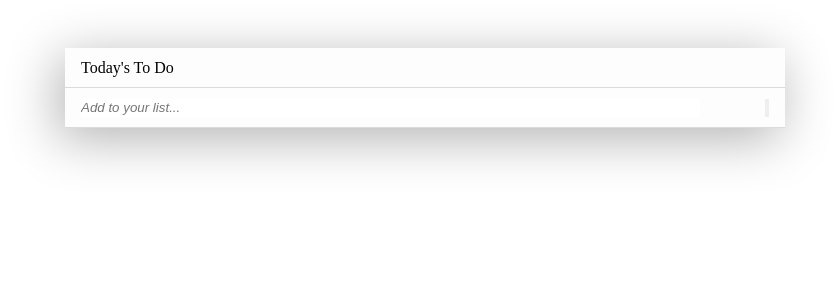
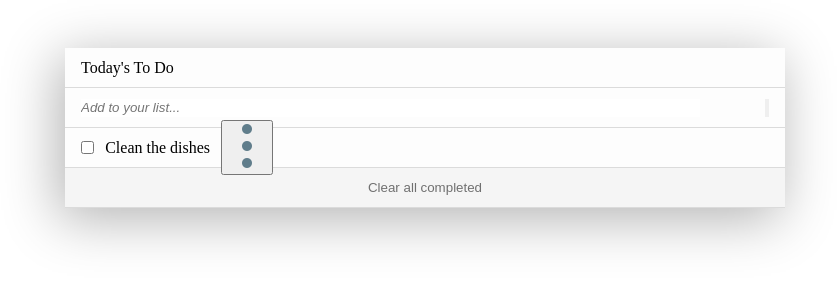
Before and after one commit to Luiscarlosvd/To-do-list, a website built with webpack: page src/index.html in a window 1280 px wide. Shown: the whole page, without its empty margins (215-1052 px from the left). Built offline with nearby package versions, Linux system fonts and the light colour scheme.

Commit message:
create ul for task and a button for clear task

```diff
--- a/src/index.html
+++ b/src/index.html
@@ -16,6 +16,18 @@
                 <button type="submit" class="button-add"></button>
             </form>
         </div>
+        <ul>
+            <form>
+                <li class="row-list list-task">
+                    <input type="checkbox" id="task">
+                    <Label class="task-content" contenteditable="true">Clean the dishes</Label>
+                    <button type="button"><img src="./img/icons8-menú-2-48.png" alt="task button"></button>
+                </li>
+            </form>
+        </ul>
+        <div class="row-list button-clear-task">
+            <button type="reset" id="button-clear">Clear all completed</button>
+        </div>
     </div>
 </body>
 </html>
--- a/src/style.css
+++ b/src/style.css
@@ -45,6 +45,7 @@ body {
 
 .list-task {
   justify-content: left;
+  list-style: none;
   gap: 0.7em;
 }
 
@@ -52,6 +53,24 @@ body {
   outline: none;
 }
 
+.button-clear-task {
+  justify-content: center;
+  background-color: #f5f5f5;
+}
+
+#button-clear {
+  border: none;
+  color: #707070;
+  background-color: unset;
+  cursor: pointer;
+  width: 100%;
+  height: inherit;
+}
+
+#button-clear:hover {
+  text-decoration: underline;
+}
+
 @media (min-width: 768px) {
   .to-do-list-container {
     max-width: 45em;
```
Also changed, not shown: src/index.js (line endings or trailing spaces).
